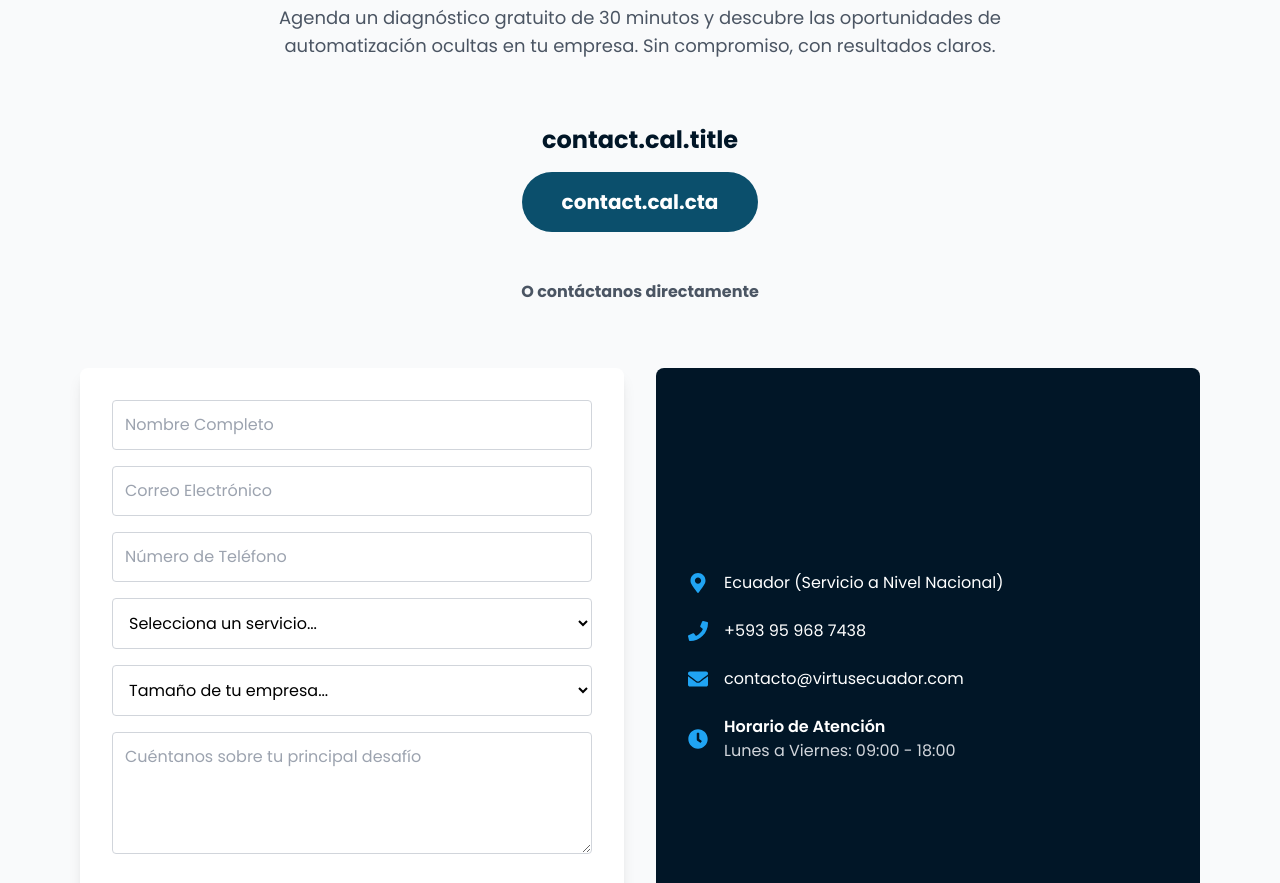
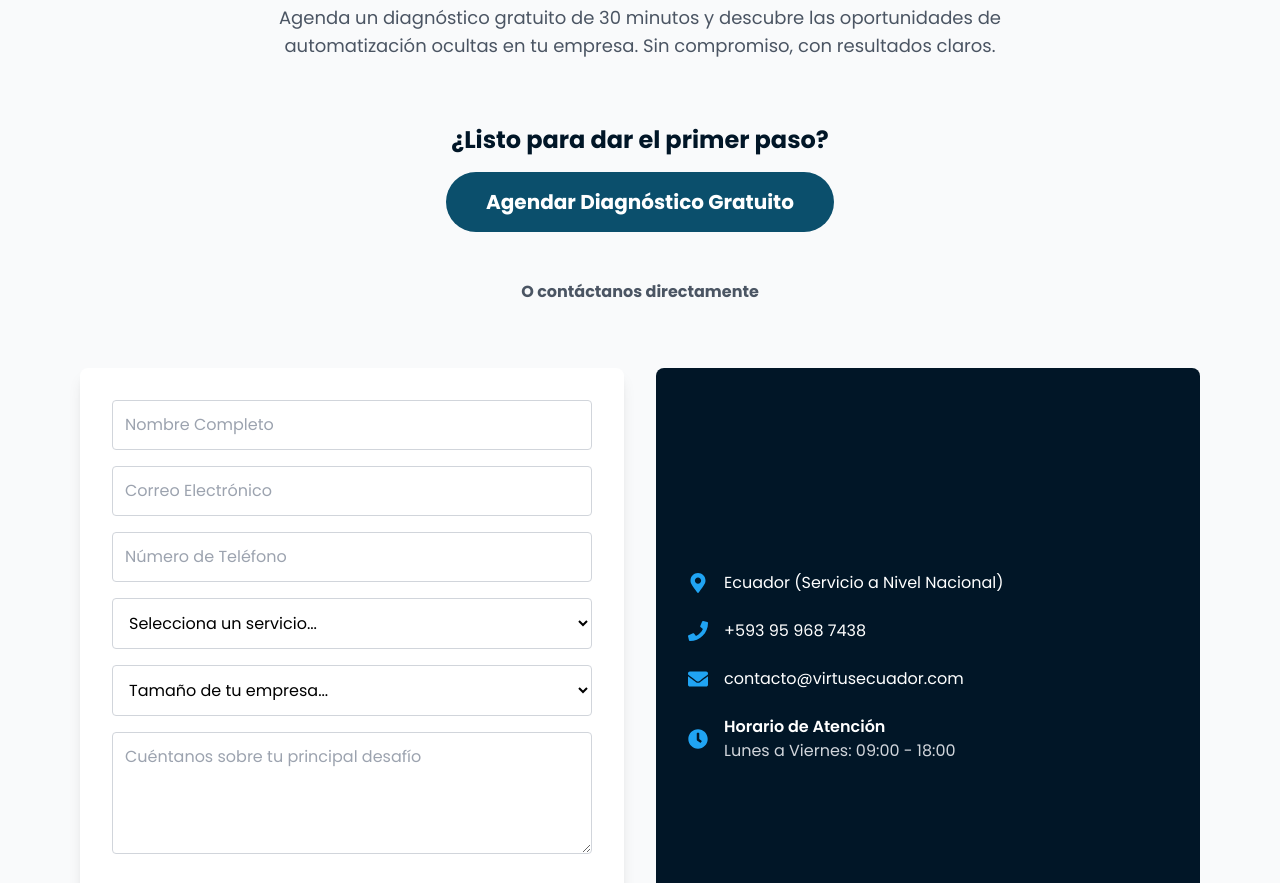
Before and after one commit to oliverbri94/virtus, a Next.js app: page / in a window 1280 px wide. Shown: the part 5960-6843 px from the top of the page. Built offline with nearby package versions, Linux system fonts and the light colour scheme.

Commit message:
ajuste cal

```diff
--- a/i18n.js
+++ b/i18n.js
@@ -156,6 +156,10 @@ const resources = {
       "contact": {
         "title": "Hablemos de tu Potencial",
         "subtitle": "Agenda un diagnóstico gratuito de 30 minutos y descubre las oportunidades de automatización ocultas en tu empresa. Sin compromiso, con resultados claros.",
+        "cal": {
+          "title": "¿Listo para dar el primer paso?",
+          "cta": "Agendar Diagnóstico Gratuito"
+        },
         "form": {
           "name": "Nombre Completo",
           "email": "Correo Electrónico",
@@ -327,6 +331,11 @@ const resources = {
       "contact": {
         "title": "Let's Talk About Your Potential",
         "subtitle": "Schedule a free 30-minute diagnosis and discover the hidden automation opportunities in your company. No commitment, with clear results.",
+        "cal": {
+          "title": "Ready to take the first step?",
+          "cta": "Schedule Free Diagnosis"
+        },
+
         "form": {
           "name": "Full Name",
           "email": "Email Address",
```
